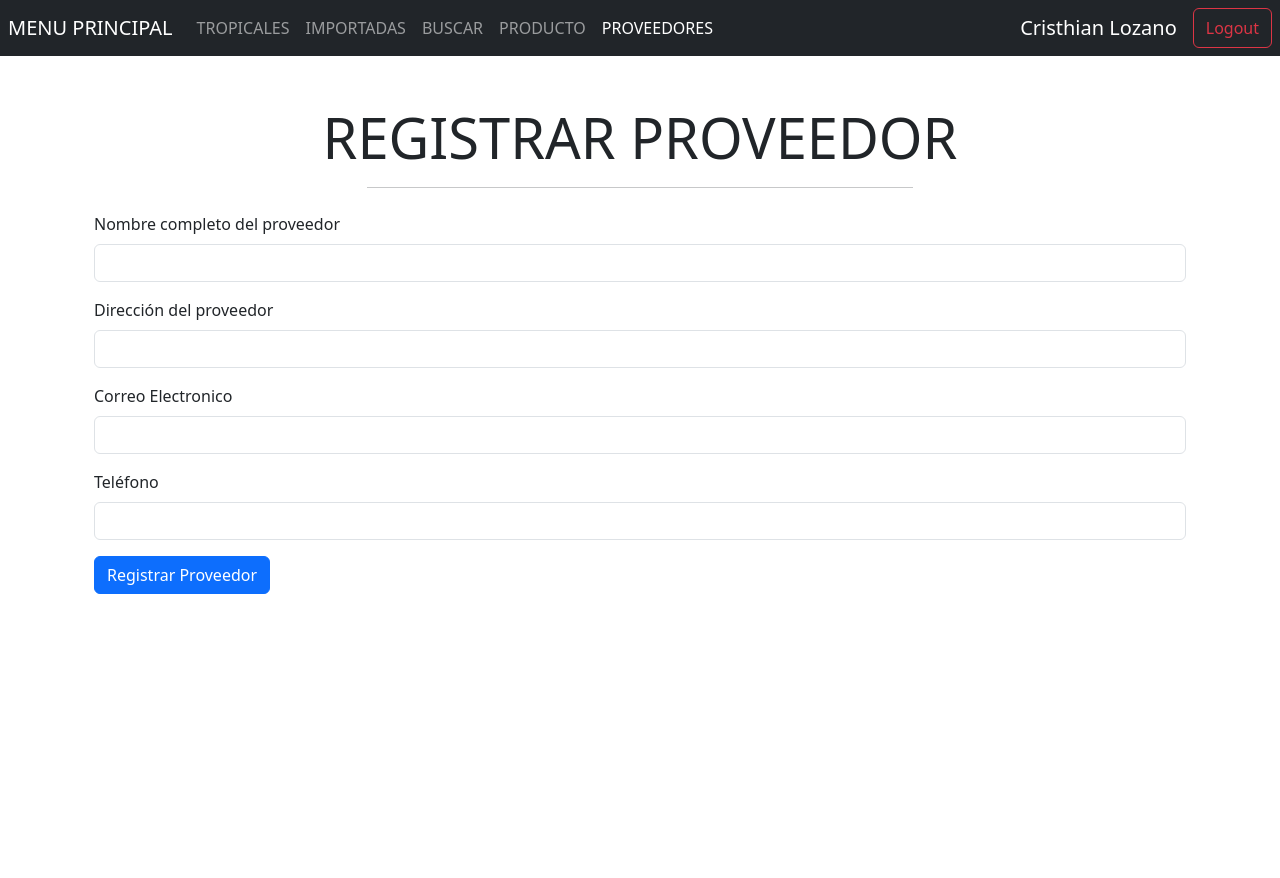
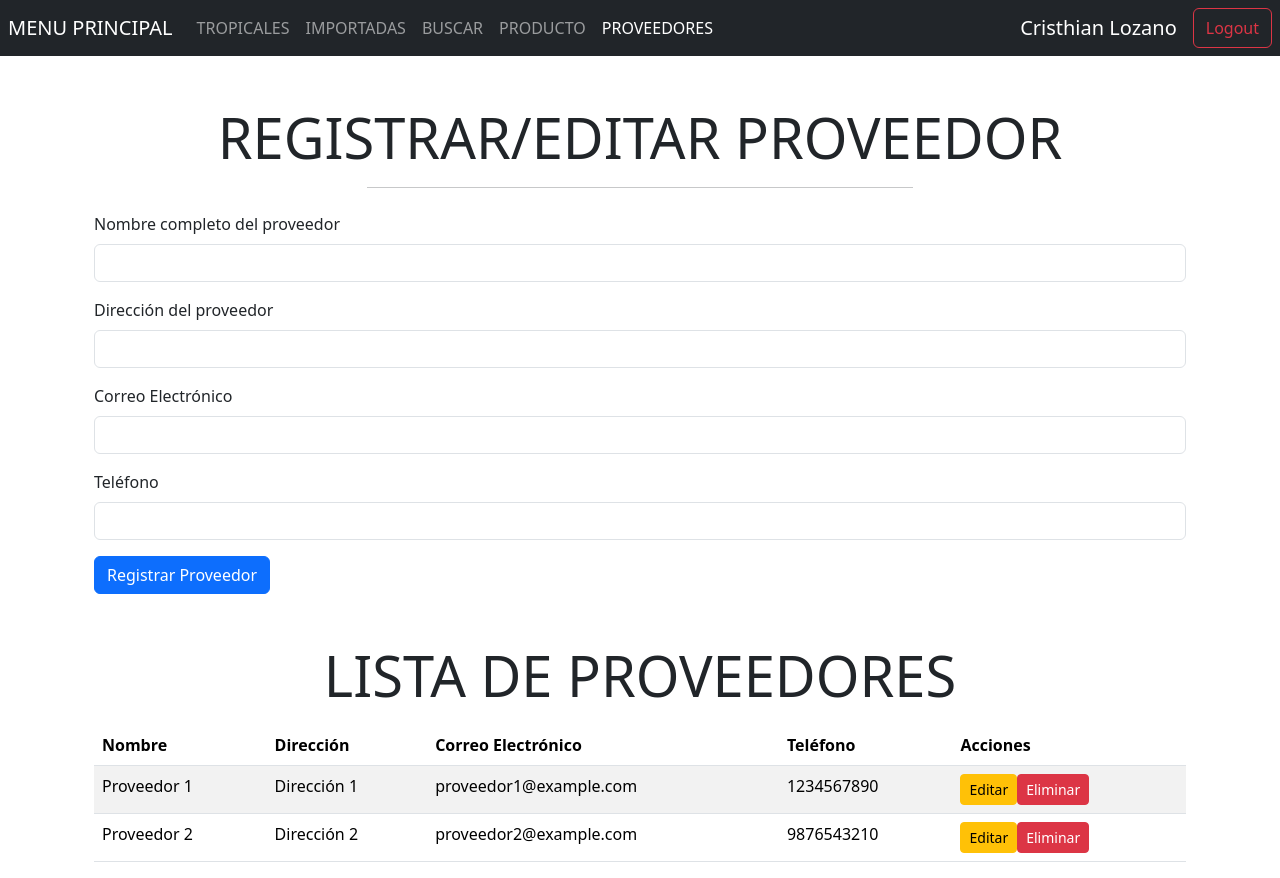
Before and after one commit to Cristian1805/Aplicacion-trabajo-de-grado, a React (Vite) app: page /proveedores in a window 1280 px wide. Before the commit the page ends 800 px from the top, so only its background shows below. Built offline with nearby package versions, Linux system fonts and the light colour scheme.

Commit message:
CRUD proveedores realizado

```diff
--- a/src/heroes/components/HeroCard.jsx
+++ b/src/heroes/components/HeroCard.jsx
@@ -1,11 +1,9 @@
 import { Link } from 'react-router-dom';
 
-const CharactersByHero = ({ alter_ego, characters}) => {
-    // if ( alter_ego === characters ) return (<></>);
-    // return <p>{ characters }</p>
-    return ( alter_ego === characters )
+const CharactersByHero = ({ alter_ego, caracteristicas}) => {
+    return ( alter_ego === caracteristicas )
      ? <></>
-     : <p>{ characters }</p>;
+     : <p>{ caracteristicas }</p>;
 }
 
 
@@ -15,12 +13,12 @@ export const HeroCard = ({
     publisher,
     alter_ego,
     first_appearance,
-    characters ,
+    caracteristicas ,
 }) => {
 
     const heroImageUrl = `/assets/heroes/${ id }.jpg`;
 
-    // const charactesByHero =  (<p>{ characters }</p>);
+
 
 
     return (
@@ -40,11 +38,7 @@ export const HeroCard = ({
                             <h5 className="card-title">{ superhero }</h5>
                             <p className="card-text">{ alter_ego }</p>
 
-                            {/* {
-                                ( alter_ego !== characters ) && charactesByHero
-                                ( alter_ego !== characters ) && <p>{ characters }</p>
-                            } */}
-                            <CharactersByHero characters={ characters } alter_ego={ alter_ego } />
+                            <CharactersByHero caracteristicas={ caracteristicas } alter_ego={ alter_ego } />
 
                             <p className="card-text">
                                 <small className="text-muted">{ first_appearance }</small>
--- a/src/heroes/data/heroes.js
+++ b/src/heroes/data/heroes.js
@@ -3,9 +3,9 @@ export const heroes = [
         'id': 'dc-royalgala',
         'superhero':'Manzana',
         'publisher':'DC Comics',
-        'alter_ego':'Bruce Wayne',
+        'alter_ego':'Unidades existentes',
         'first_appearance':'Detective Comics #27',
-        'characters':'Bruce Wayne'
+        'caracteristicas':''
     },
 
     {
--- a/src/heroes/pages/ProveedorForm.jsx
+++ b/src/heroes/pages/ProveedorForm.jsx
@@ -1,14 +1,26 @@
-import React, { useState } from 'react';
+import React, { useState, useEffect } from 'react';
 
 export const ProveedorForm = () => {
   const [proveedor, setProveedor] = useState({
     nombre: '',
     direccion: '',
-    correo:'',
+    correo: '',
     telefono: '',
   });
   const [mensaje, setMensaje] = useState('');
   const [isSubmitting, setIsSubmitting] = useState(false);
+  const [proveedores, setProveedores] = useState([]);
+  const [editarProveedor, setEditarProveedor] = useState(null);
+
+  useEffect(() => {
+    // Aquí puedes realizar una solicitud al servidor para obtener la lista de proveedores existentes.
+    // Por ahora, usaremos datos de ejemplo.
+    const proveedoresEjemplo = [
+      { id: 1, nombre: 'Proveedor 1', direccion: 'Dirección 1', correo: 'proveedor1@example.com', telefono: '1234567890' },
+      { id: 2, nombre: 'Proveedor 2', direccion: 'Dirección 2', correo: 'proveedor2@example.com', telefono: '9876543210' },
+    ];
+    setProveedores(proveedoresEjemplo);
+  }, []);
 
   const handleInputChange = (event) => {
     const { name, value } = event.target;
@@ -26,21 +38,45 @@ export const ProveedorForm = () => {
       // Simulación de espera para demostrar la experiencia de usuario
       await new Promise((resolve) => setTimeout(resolve, 2000));
 
-      // Para este ejemplo, simplemente mostraremos el mensaje
-      setMensaje('Proveedor creado exitosamente');
+      if (editarProveedor) {
+        // Si estamos editando, actualiza el proveedor existente en la lista.
+        const proveedoresActualizados = proveedores.map((p) =>
+          p.id === editarProveedor.id ? proveedor : p
+        );
+        setProveedores(proveedoresActualizados);
+        setMensaje('Proveedor actualizado exitosamente');
+        setEditarProveedor(null);
+      } else {
+        // Si no estamos editando, agrega el nuevo proveedor a la lista.
+        setProveedores([...proveedores, { id: Date.now(), ...proveedor }]);
+        setMensaje('Proveedor creado exitosamente');
+      }
+
+      setProveedor({ nombre: '', direccion: '', correo: '', telefono: '' });
     } catch (error) {
       // Manejo de errores en caso de fallo al enviar los datos
       console.error('Error al enviar datos:', error);
-      setMensaje('Hubo un error al crear el proveedor. Inténtalo de nuevo.');
+      setMensaje('Hubo un error al crear o actualizar el proveedor. Inténtalo de nuevo.');
     } finally {
       setIsSubmitting(false);
     }
   };
 
+  const handleEditarProveedor = (proveedor) => {
+    setProveedor(proveedor);
+    setEditarProveedor(proveedor);
+  };
+
+  const handleEliminarProveedor = (id) => {
+    const proveedoresFiltrados = proveedores.filter((p) => p.id !== id);
+    setProveedores(proveedoresFiltrados);
+    setMensaje('Proveedor eliminado exitosamente');
+  };
+
   return (
     <div className="container">
-      <h1 className='display-4 text-center mt-5' >REGISTRAR PROVEEDOR</h1>
-      <hr className='w-50 mx-auto mb-4' />
+      <h1 className="display-4 text-center mt-5">REGISTRAR/EDITAR PROVEEDOR</h1>
+      <hr className="w-50 mx-auto mb-4" />
       <form onSubmit={handleSubmit}>
         <div className="mb-3">
           <label htmlFor="nombre" className="form-label">
@@ -74,10 +110,10 @@ export const ProveedorForm = () => {
         </div>
         <div className="mb-3">
           <label htmlFor="correo" className="form-label">
-            Correo Electronico
+            Correo Electrónico
           </label>
           <input
-            type="text"
+            type="email"
             className="form-control"
             id="correo"
             name="correo"
@@ -97,16 +133,50 @@ export const ProveedorForm = () => {
             id="telefono"
             name="telefono"
             value={proveedor.telefono}
-            onChange={handleInputChange}
+            onChange={(e) => {
+              // Utilizamos una expresión regular para permitir solo números
+              const inputValue = e.target.value.replace(/\D/g, '');
+              setProveedor({ ...proveedor, telefono: inputValue });
+            }}
             required
             disabled={isSubmitting}
           />
         </div>
         <button type="submit" className="btn btn-primary" disabled={isSubmitting}>
-          {isSubmitting ? 'Registrando...' : 'Registrar Proveedor'}
+          {isSubmitting ? 'Guardando...' : editarProveedor ? 'Actualizar Proveedor' : 'Registrar Proveedor'}
         </button>
       </form>
       {mensaje && <div className={`alert ${mensaje.includes('error') ? 'alert-danger' : 'alert-success'} mt-3`}>{mensaje}</div>}
+      <h2 className="display-4 text-center mt-5">LISTA DE PROVEEDORES</h2>
+      <table className="table table-striped mt-3">
+        <thead>
+          <tr>
+            <th>Nombre</th>
+            <th>Dirección</th>
+            <th>Correo Electrónico</th>
+            <th>Teléfono</th>
+            <th>Acciones</th>
+          </tr>
+        </thead>
+        <tbody>
+          {proveedores.map((p) => (
+            <tr key={p.id}>
+              <td>{p.nombre}</td>
+              <td>{p.direccion}</td>
+              <td>{p.correo}</td>
+              <td>{p.telefono}</td>
+              <td>
+                <button className="btn btn-warning btn-sm" onClick={() => handleEditarProveedor(p)}>
+                  Editar
+                </button>
+                <button className="btn btn-danger btn-sm ml-2" onClick={() => handleEliminarProveedor(p.id)}>
+                  Eliminar
+                </button>
+              </td>
+            </tr>
+          ))}
+        </tbody>
+      </table>
     </div>
   );
 };
```
Also changed, not shown: src/heroes/pages/ProductoForm.jsx (line endings or trailing spaces), src/heroes/pages/Reportes.jsx (added).
